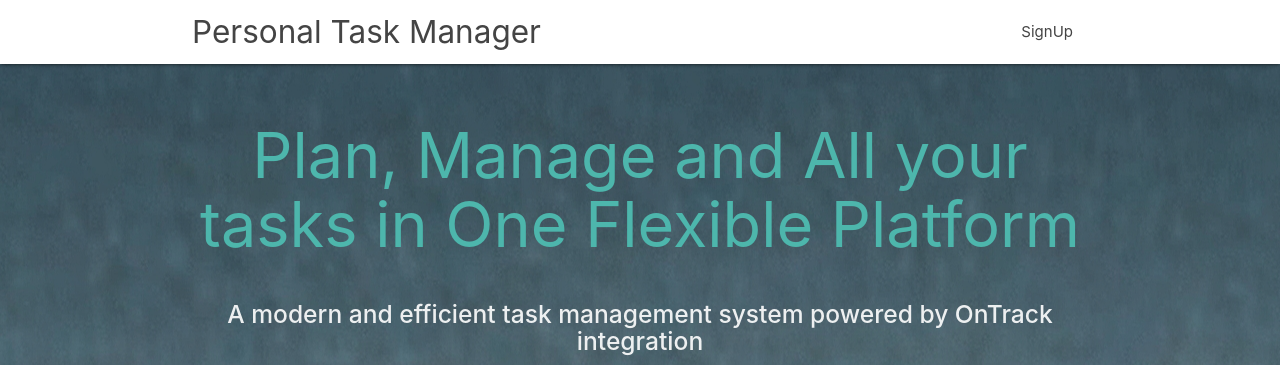
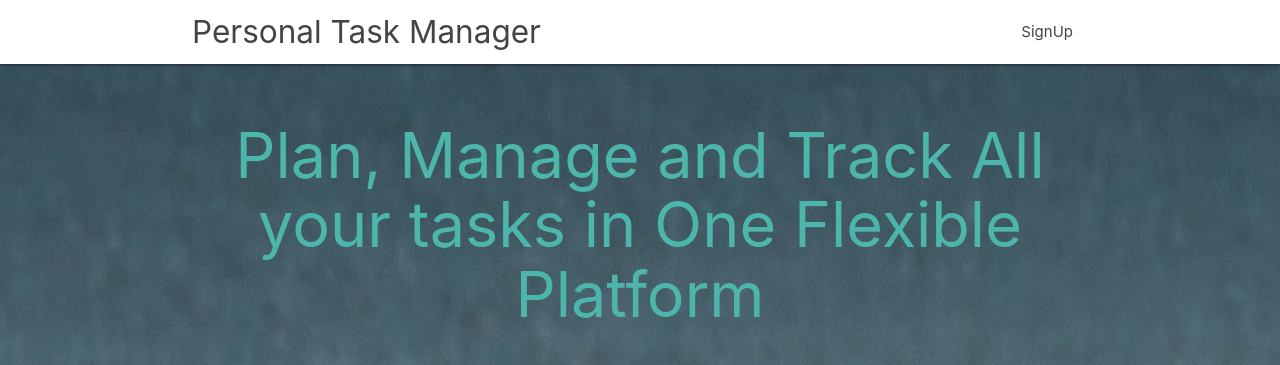
Before and after one commit to sooraj126/TMSWOI, a website: page frontend/views/index.html in a window 1280 px wide. Shown: the top 365 px of the page. Drawn offline with nearby package versions, Linux system fonts and the light colour scheme; files whose address does not match are found by name.

```diff
--- a/frontend/views/index.html
+++ b/frontend/views/index.html
@@ -40,7 +40,7 @@
         <div class="section no-pad-bot">
           <div class="container">
             <br><br>
-            <h1 class="header center teal-text text-lighten-2">Plan, Manage and All your tasks in One Flexible Platform</h1>
+            <h1 class="header center teal-text text-lighten-2">Plan, Manage and Track All your tasks in One Flexible Platform</h1>
             <div class="row center">
               <h5 class="header col s12 light"><strong>A modern and efficient task management system powered by OnTrack integration </strong></h5>
             </div>
```
